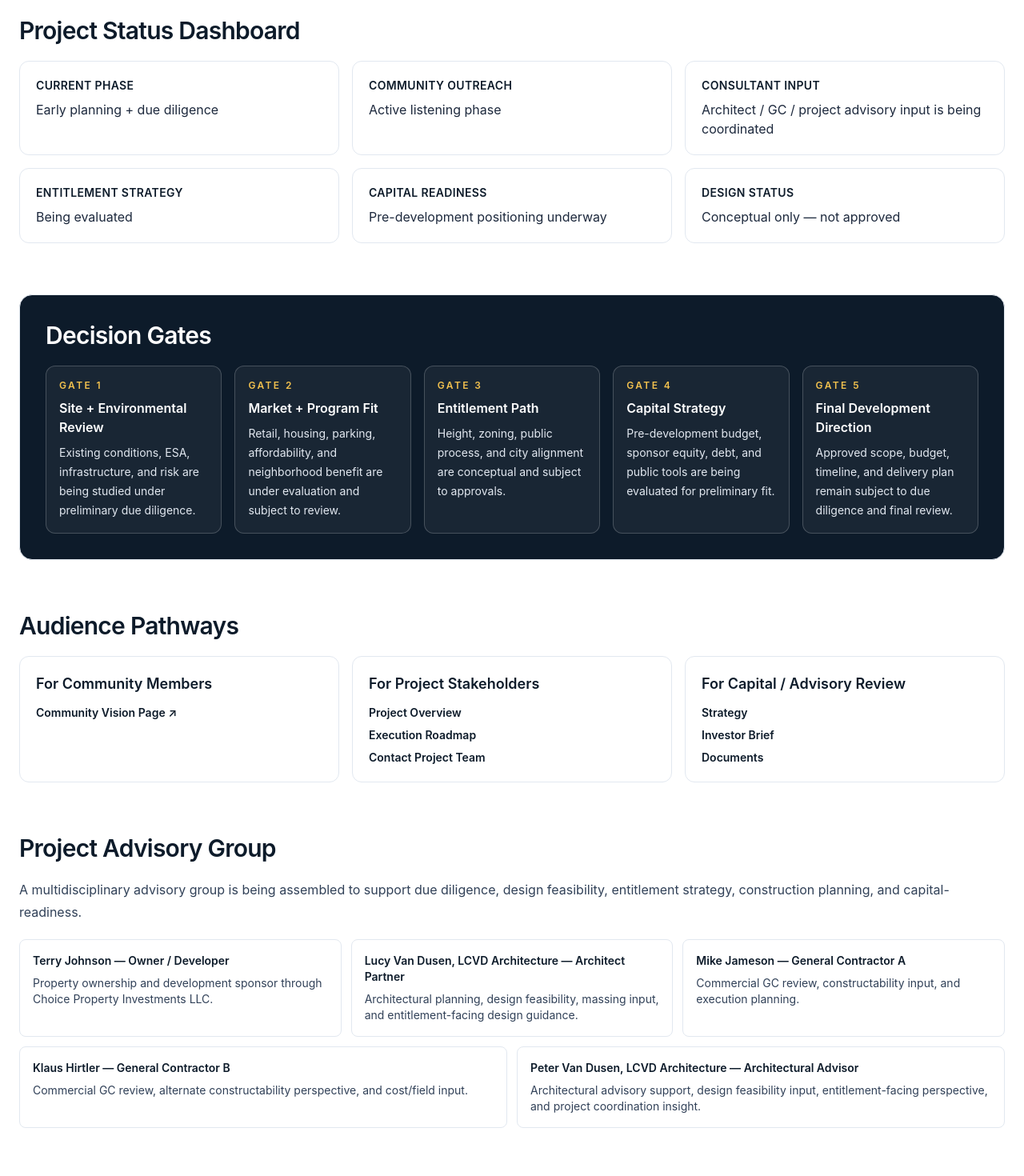
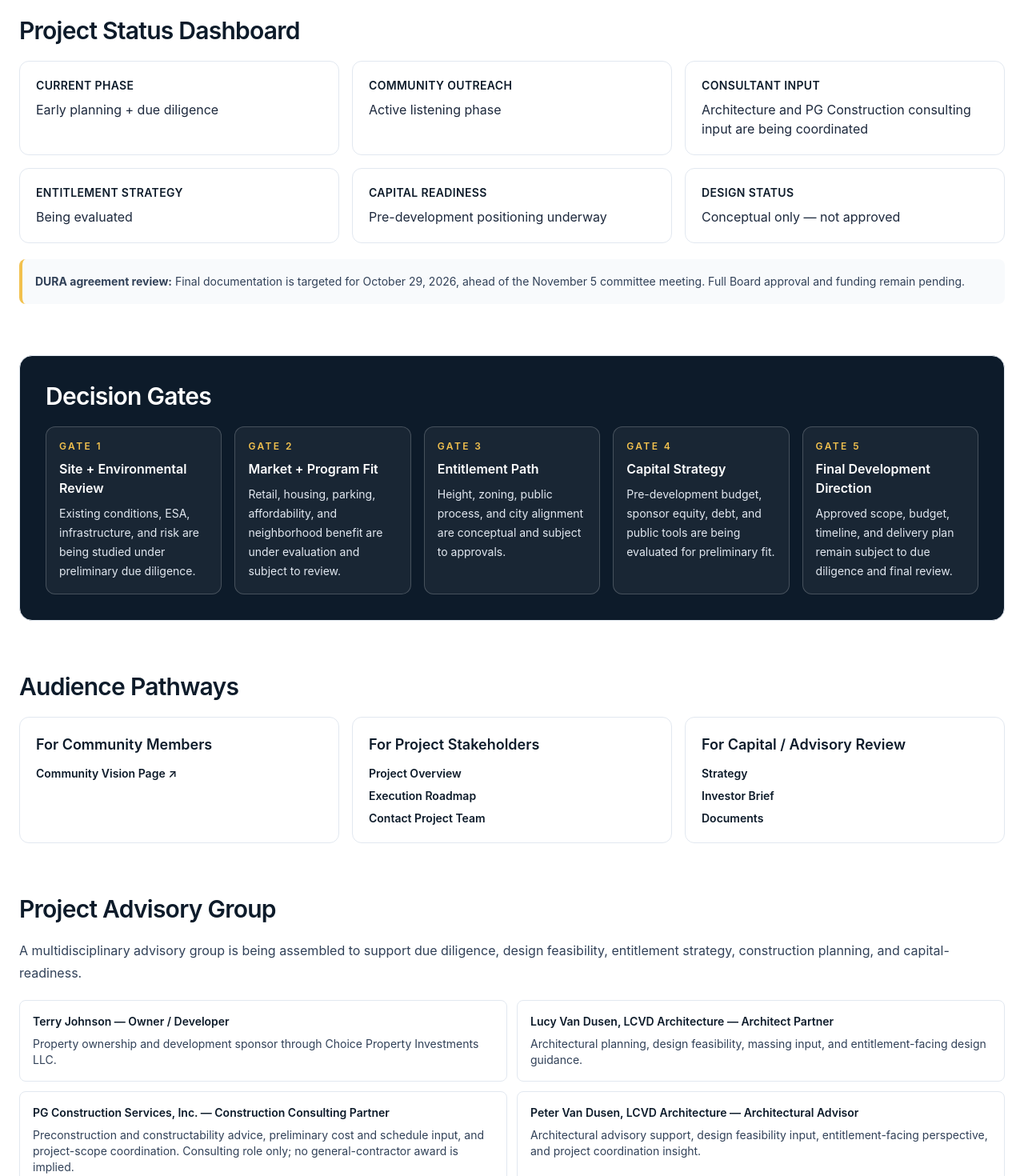
Before and after one commit to martinez-frank/5501-forward-site, a Next.js app: page / in a window 1280 px wide. Shown: the part 780-2250 px from the top of the page at 80% size. Built offline with nearby package versions, Linux system fonts and the light colour scheme.

Commit message:
Update app/page.tsx for DURA November path and PG consulting

```diff
--- a/app/page.tsx
+++ b/app/page.tsx
@@ -5,7 +5,7 @@ import Link from 'next/link'
 const statusCards = [
   ['Current Phase', 'Early planning + due diligence'],
   ['Community Outreach', 'Active listening phase'],
-  ['Consultant Input', 'Architect / GC / project advisory input is being coordinated'],
+  ['Consultant Input', 'Architecture and PG Construction consulting input are being coordinated'],
   ['Entitlement Strategy', 'Being evaluated'],
   ['Capital Readiness', 'Pre-development positioning underway'],
   ['Design Status', 'Conceptual only — not approved'],
@@ -46,12 +46,8 @@ const consultantGroup = [
     description: 'Architectural planning, design feasibility, massing input, and entitlement-facing design guidance.',
   },
   {
-    nameRole: 'Mike Jameson — General Contractor A',
-    description: 'Commercial GC review, constructability input, and execution planning.',
-  },
-  {
-    nameRole: 'Klaus Hirtler — General Contractor B',
-    description: 'Commercial GC review, alternate constructability perspective, and cost/field input.',
+    nameRole: 'PG Construction Services, Inc. — Construction Consulting Partner',
+    description: 'Preconstruction and constructability advice, preliminary cost and schedule input, and project-scope coordination. Consulting role only; no general-contractor award is implied.',
   },
   {
     nameRole: 'Peter Van Dusen, LCVD Architecture — Architectural Advisor',
@@ -129,6 +125,9 @@ export default function HomePage() {
             </article>
           ))}
         </div>
+        <p className="rounded-lg border-l-4 border-[#f2c14e] bg-slate-50 p-4 text-sm leading-6 text-slate-700">
+          <strong>DURA agreement review:</strong> Final documentation is targeted for October 29, 2026, ahead of the November 5 committee meeting. Full Board approval and funding remain pending.
+        </p>
       </section>
 
       <section className="space-y-5 rounded-2xl border border-slate-200 bg-[#0d1b2a] p-6 text-white sm:p-8">
@@ -175,16 +174,16 @@ export default function HomePage() {
         <p className="text-base leading-7 text-slate-700">
           A multidisciplinary advisory group is being assembled to support due diligence, design feasibility, entitlement strategy, construction planning, and capital-readiness.
         </p>
-        <ul className="grid gap-3 sm:grid-cols-2 lg:grid-cols-6">
-          {consultantGroup.map((member, index) => (
-            <li
-              key={member.nameRole}
-              className={`rounded-lg border border-slate-200 bg-white p-4 text-sm text-slate-800 ${
-                index >= consultantGroup.length - 2 ? 'lg:col-span-3' : 'lg:col-span-2'
-              } ${index === consultantGroup.length - 1 ? 'sm:col-span-2' : ''}`}
-            >
+        <ul className="grid gap-3 sm:grid-cols-2">
+          {consultantGroup.map((member) => (
+            <li key={member.nameRole} className="rounded-lg border border-slate-200 bg-white p-4 text-sm text-slate-800">
               <p className="font-semibold text-[#0d1b2a]">{member.nameRole}</p>
               <p className="mt-2 text-slate-700">{member.description}</p>
+              {member.nameRole.startsWith('PG Construction') && (
+                <a href="https://www.pg-construction.com/" target="_blank" rel="noopener noreferrer" className="mt-3 inline-block font-semibold text-[#0d1b2a] underline underline-offset-4">
+                  PG Construction website ↗
+                </a>
+              )}
             </li>
           ))}
         </ul>
```
